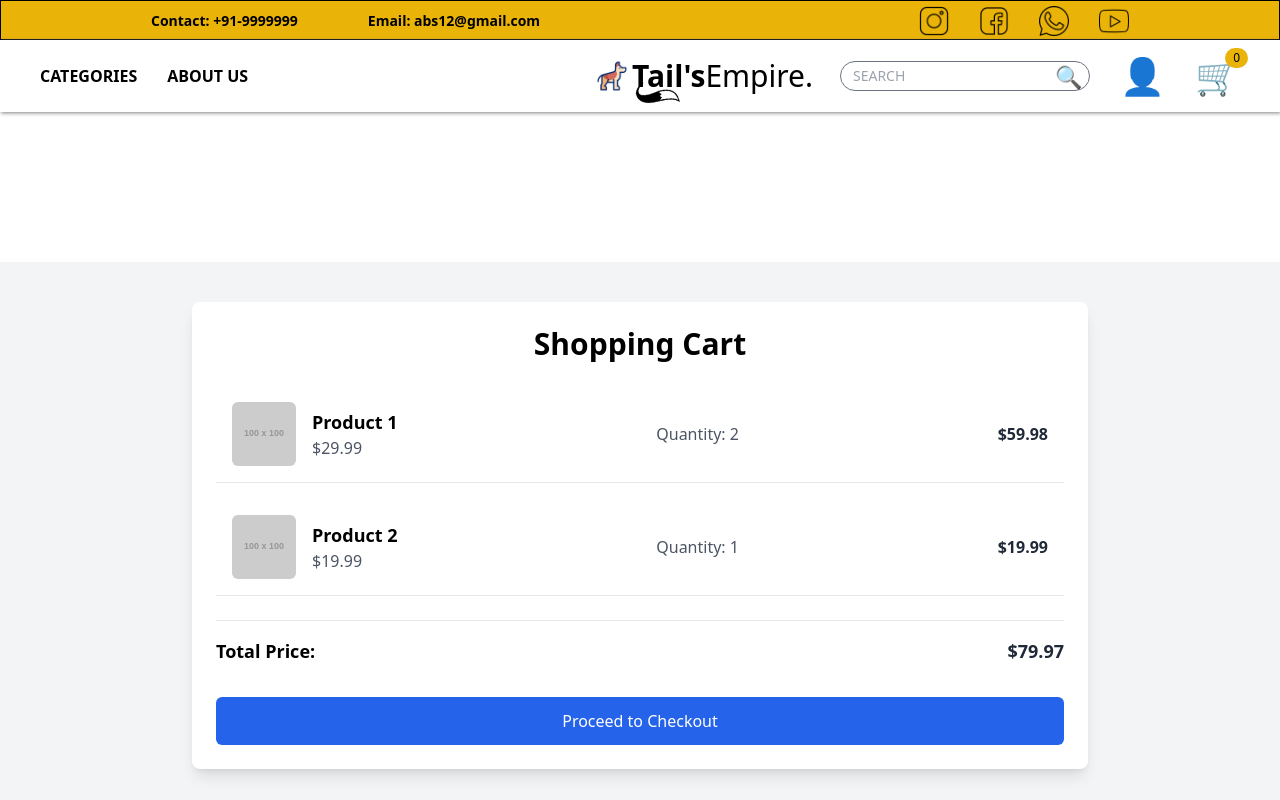
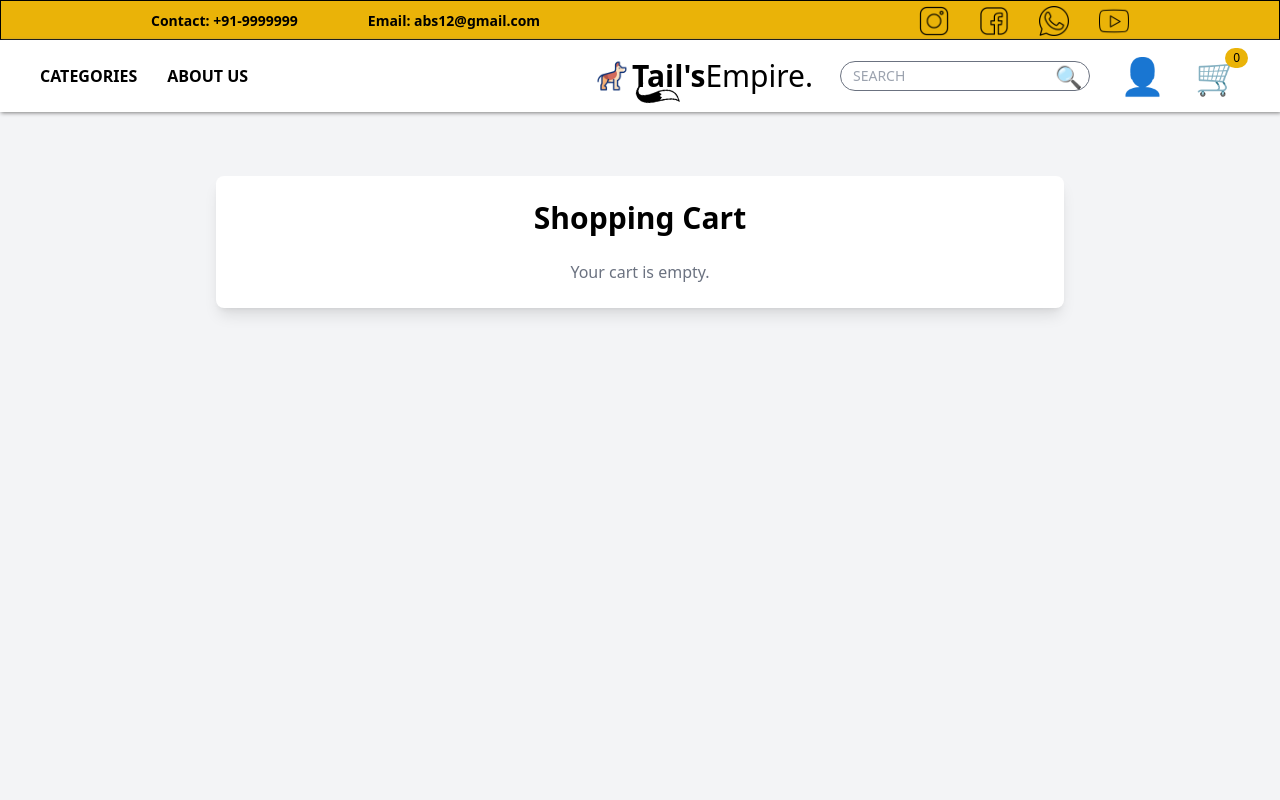
Before and after one commit to IshitaJain2001/tails-empire, a React (Create React App) app: page /Cart in a window 1280 px wide. Shown: the top 800 px of the page. Built offline with nearby package versions, Linux system fonts and the light colour scheme.

Commit message:
cart and bill generation

```diff
--- a/src/components/Cartpage.jsx
+++ b/src/components/Cartpage.jsx
@@ -1,79 +1,216 @@
-// CartPage.jsx
+
+
+// // // import React from 'react';
+// // // import { useSelector } from 'react-redux';
+
+
+
+// // // const CartPage = () => {
+
+// // //   const productname= useSelector(state=>state.productadded)
+// // //   console.log(productname)
+// // //   const productprices= useSelector(state=>state.productprices)
+// // //   console.log(productprices)
+// // //   const totalPrice = productprices.reduce((acc,cv) => Number(cv)+Number(acc), 0);
+// // //   console.log(totalPrice)
+
+// // //   return (
+// // //     <div className="bg-gray-100 min-h-screen py-10 mt-[150px]">
+// // //       <div className="max-w-4xl mx-auto bg-white p-6 shadow-lg rounded-lg">
+// // //         <h1 className="text-3xl font-bold mb-6 text-center">Shopping Cart</h1>
+
+// // //   {
+// // //     productname.length>0?
+// // //     productname.map((product)=>{
+// // //       return <li>{product}</li>
+// // //     })
+// // //     : <li></li>
+
+// // //   }
+// // //       </div>
+// // //     </div>
+// // //   );
+// // // };
+
+// // // export default React.memo( CartPage) ;
+
+
+// // import React from 'react';
+// // import { useSelector } from 'react-redux';
+
+// // const CartPage = () => {
+// //   const productname = useSelector(state => state.productadded);
+// //   const productprices = useSelector(state => state.productprices);
+
+// //   // Calculate total price
+// //   const totalPrice = productprices.reduce((acc, cv) => Number(cv) + Number(acc), 0);
+
+// //   return (
+// //     <div className="bg-gray-100 min-h-screen py-10 mt-[150px]">
+// //       <div className="max-w-4xl mx-auto bg-white p-6 shadow-lg rounded-lg">
+// //         <h1 className="text-3xl font-bold mb-6 text-center">Shopping Cart</h1>
+
+// //         {
+// //           productname.length > 0 ? (
+// //             <ul className="space-y-4">
+// //               {productname.map((product, index) => (
+// //                 <li key={index} className="flex justify-between items-center border-b pb-4">
+// //                   <span className="text-lg font-semibold">{product}</span>
+// //                   <span className="text-lg font-semibold">₹{productprices[index]}</span>
+// //                 </li>
+// //               ))}
+// //             </ul>
+// //           ) : (
+// //             <p className="text-center text-gray-500">Your cart is empty.</p>
+// //           )
+// //         }
+
+// //         {productname.length > 0 && (
+// //           <div className="border-t mt-6 pt-4 flex justify-between items-center">
+// //             <h2 className="text-2xl font-bold">Total Price</h2>
+// //             <span className="text-2xl font-bold">₹{totalPrice}</span>
+// //           </div>
+// //         )}
+// //       </div>
+// //     </div>
+// //   );
+// // };
+
+// // export default React.memo(CartPage);
+
+
+
+// import React from 'react';
+// import { useSelector } from 'react-redux';
+
+// const CartPage = () => {
+//   const productname = useSelector(state => state.productadded);
+//   const productprices = useSelector(state => state.productprices);
+
+//   // Create an object to count occurrences of each product
+//   const productCount = productname.reduce((acc, product, index) => {
+//     if (acc[product]) {
+//       acc[product].count += 1;
+//       acc[product].price += Number(productprices[index]);
+//     } else {
+//       acc[product] = { count: 1, price: Number(productprices[index]) };
+//     }
+//     return acc;
+//   }, {});
+
+//   // Calculate total price
+//   const totalPrice = Object.values(productCount).reduce((acc, item) => acc + item.price, 0);
+
+//   return (
+//     <div className="bg-gray-100 min-h-screen py-10 ">
+//       <div className="max-w-4xl mx-auto bg-white p-6 shadow-lg rounded-lg">
+//         <h1 className="text-3xl font-bold mb-6 text-center">Shopping Cart</h1>
+
+//         {
+//           Object.keys(productCount).length > 0 ? (
+//             <ul className="space-y-4">
+//               {Object.keys(productCount).map((product, index) => (
+//                 <li key={index} className="flex justify-between items-center border-b pb-4">
+//                   <span className="text-lg font-semibold">
+//                     {product} {productCount[product].count > 1 && `x${productCount[product].count}`}
+//                   </span>
+//                   <span className="text-lg font-semibold">
+//                     ₹{productCount[product].price}
+//                   </span>
+//                 </li>
+//               ))}
+//             </ul>
+//           ) : (
+//             <p className="text-center text-gray-500">Your cart is empty.</p>
+//           )
+//         }
+
+//         {Object.keys(productCount).length > 0 && (
+//           <div className="border-t mt-6 pt-4 flex justify-between items-center">
+//             <h2 className="text-2xl font-bold">Total Price</h2>
+//             <span className="text-2xl font-bold">₹{totalPrice}</span>
+//           </div>
+//         )}
+//       </div>
+//     </div>
+//   );
+// };
+
+// export default React.memo(CartPage);
+
+
 import React from 'react';
-import { Link } from 'react-router-dom';
+import { useSelector } from 'react-redux';
+import { useNavigate } from 'react-router-dom';
 
 const CartPage = () => {
-  const cartItems = [
-    {
-      id: 1,
-      name: 'Product 1',
-      price: 29.99,
-      quantity: 2,
-      image: 'https://via.placeholder.com/100',
-    },
-    {
-      id: 2,
-      name: 'Product 2',
-      price: 19.99,
-      quantity: 1,
-      image: 'https://via.placeholder.com/100',
-    },
-  ];
+  const productname = useSelector(state => state.productadded);
+  const productprices = useSelector(state => state.productprices);
 
-  const totalPrice = cartItems.reduce((total, item) => total + item.price * item.quantity, 0);
+  // Create an object to count occurrences of each product
+  const productCount = productname.reduce((acc, product, index) => {
+    if (acc[product]) {
+      acc[product].count += 1;
+      acc[product].price += Number(productprices[index]);
+    } else {
+      acc[product] = { count: 1, price: Number(productprices[index]) };
+    }
+    return acc;
+  }, {});
+
+  // Calculate total price
+  const totalPrice = Object.values(productCount).reduce((acc, item) => acc + item.price, 0);
+
+  // React Router's navigation hook
+  const navigate = useNavigate();
 
   return (
-    <div className="bg-gray-100 min-h-screen py-10 mt-[150px]">
-      <div className="max-w-4xl mx-auto bg-white p-6 shadow-lg rounded-lg">
+    <div className="bg-gray-100 min-h-screen py-10">
+      <div className="max-w-4xl mx-auto bg-gray-100 p-6">
+        <div className="bg-white p-6 shadow-lg rounded-lg">
           <h1 className="text-3xl font-bold mb-6 text-center">Shopping Cart</h1>
 
-        {cartItems.length > 0 ? (
+          {
+            Object.keys(productCount).length > 0 ? (
+              <ul className="space-y-4">
+                {Object.keys(productCount).map((product, index) => (
+                  <li key={index} className="flex justify-between items-center border-b pb-4">
+                    <span className="text-lg font-semibold">
+                      {product} {productCount[product].count > 1 && `x${productCount[product].count}`}
+                    </span>
+                    <span className="text-lg font-semibold">
+                      ₹{productCount[product].price}
+                    </span>
+                  </li>
+                ))}
+              </ul>
+            ) : (
+              <p className="text-center text-gray-500">Your cart is empty.</p>
+            )
+          }
+
+          {Object.keys(productCount).length > 0 && (
             <>
-            <div className="space-y-4">
-              {cartItems.map((item) => (
-                <div
-                  key={item.id}
-                  className="flex items-center justify-between p-4 border-b border-gray-200"
-                >
-                  <div className="flex items-center space-x-4">
-                    <img
-                      src={item.image}
-                      alt={item.name}
-                      className="w-16 h-16 object-cover rounded-md"
-                    />
-                    <div>
-                      <h2 className="text-lg font-semibold">{item.name}</h2>
-                      <p className="text-gray-600">${item.price.toFixed(2)}</p>
-                    </div>
-                  </div>
-                  <div>
-                    <p className="text-gray-600">Quantity: {item.quantity}</p>
-                  </div>
-                  <div className="font-bold text-gray-800">
-                    ${(item.price * item.quantity).toFixed(2)}
-                  </div>
-                </div>
-              ))}
+              <div className="border-t mt-6 pt-4 flex justify-between items-center">
+                <h2 className="text-2xl font-bold">Total Price</h2>
+                <span className="text-2xl font-bold">₹{totalPrice}</span>
               </div>
 
-            <div className="mt-6">
-              <div className="flex justify-between items-center py-4 border-t border-gray-200">
-                <span className="text-lg font-semibold">Total Price:</span>
-                <span className="text-lg font-bold text-gray-800">${totalPrice.toFixed(2)}</span>
-              </div>
-          <Link to="/Address">
-          <button className="mt-4 w-full px-6 py-3 bg-blue-600 text-white rounded-md hover:bg-blue-700 transition duration-300">
-                Proceed to Checkout
+              {/* Button to redirect to Address Page */}
+              <div className="mt-6 flex justify-center">
+                <button
+                  onClick={() => navigate('/address')}
+                  className="bg-blue-500 hover:bg-blue-600 text-white font-bold py-2 px-4 rounded-lg"
+                >
+                  Confirm Address
                 </button>
-          </Link>
               </div>
             </>
-        ) : (
-          <p className="text-center text-gray-600">Your cart is empty.</p>
           )}
+        </div>
       </div>
     </div>
   );
 };
 
-export default CartPage;
+export default React.memo(CartPage);
--- a/src/components/Husky.jsx
+++ b/src/components/Husky.jsx
@@ -1,33 +1,43 @@
 
 
 import React from 'react'
-import { useDispatch} from 'react-redux';
+import { useDispatch, useSelector} from 'react-redux';
 
-export default function Husky() {
+ function Husky() {
 
 const dispatch= useDispatch()
   const huskies = [
     {
       name: 'Husky-1',
     //   image: `${aquarium}`,
-      description: 'Golden Retrievers are friendly, intelligent, and devoted. They are great family pets and are known for their friendly and tolerant attitude.'
+      description: 'Golden Retrievers are friendly, intelligent, and devoted. They are great family pets and are known for their friendly and tolerant attitude.',
+      price:800
     },
     {
       name: 'husky-2',
     //   image: `${filter}`,
-      description: 'German Shepherds are courageous, confident, and smart. They are known for their loyalty and are often used as working dogs in police and military roles.'
+      description: 'German Shepherds are courageous, confident, and smart. They are known for their loyalty and are often used as working dogs in police and military roles.',
+      price:400
     },
     {
       name: 'husky-3',
     //   image: `${airfilter}`,
-      description: 'Bulldogs are known for their muscular build and wrinkled face. They are calm, courageous, and have a friendly demeanor, making them great companions.'
+      description: 'Bulldogs are known for their muscular build and wrinkled face. They are calm, courageous, and have a friendly demeanor, making them great companions.',
+      price:200
     },
     // Add more breeds as needed
   ];
 
- const dispatched=()=>{
+  const productname= useSelector(state=>state.productadded)
+  console.log(productname)
+
+ const dispatched=(payment,item)=>{
     dispatch({
-type:"ITEM_ADDED"
+type:"ITEM_ADDED",
+payload:{
+  pay:payment,
+  item:item
+}
     })
     console.log('dispatched')
  }
@@ -40,7 +50,8 @@ type:"ITEM_ADDED"
             <img src={breed.image} alt={breed.name} className="w-full h-[400px] object-cover"/>
             <div className="p-4">
               <h3 className="text-3xl h-[50px] w-[300px] bg-gray-400 text-center font-semibold py-[5px] mx-auto mb-2">{breed.name}</h3>
-              <button className="text-gray-700 border border-black rounded-[50px]" onClick={dispatched}>ADD TO CART</button>
+              <h3 className="text-3xl h-[50px] w-[300px] bg-gray-400 text-center font-semibold py-[5px] mx-auto mb-2">{breed.price}</h3>
+              <button className="text-gray-700 border border-black rounded-[50px]" onClick={()=>dispatched(`${breed.price}`,`${breed.name}`)}>ADD TO CART</button>
             </div>
           </div>
         ))}
@@ -48,3 +59,5 @@ type:"ITEM_ADDED"
     </section>
   )
 }
+
+export default React.memo(Husky)
--- a/src/store.jsx
+++ b/src/store.jsx
@@ -1,57 +1,4 @@
-// import { Provider } from "react-redux";
-// import { createStore } from "redux";
-// const initialState= {
-//     listofItems:["aquarium","filter","water filter","air filter","husky","dog","cat","shepherd","shitzu","dog collar","collar","collars","dog collars","dogs","cat collars","cats","bowls","dog bowls","cat bowls",
-//       "leash","bowl","tub","bath tub"
-//     ],
-//     wordsearched:[],
-// itemCount:0,
-//     isHome:false,
-//     isBack:false,
 
-// }
-// const reducerfn=(state=initialState,action)=>{
-// switch(action.type){
-
-//           case "SEARCH_ITEMS":
-//             const searched= action.payload.trim()
-//             if(searched === "" ){
-//           return {
-//                 ...state,
-//                 wordsearched: [],
-//               };
-
-
-//             }
-
-
-//   const filteredItems = state.listofItems.filter((item) =>
-//     item.toLowerCase().includes(searched.toLowerCase())
-//   );
-//   return {
-//     ...state,
-//     wordsearched: filteredItems,
-//   };
-
-//   case "NAVIGATOR":
-//     return{
-//       ...state,
-//       isHome:action.payload.isHome,
-//       isBack:action.payload.isBack,
-//     }
-
-
-
-
-
-//           default: return state
-//         }
-//       };
-//  const store=createStore(reducerfn)
-
-// export const StoreProvider=({children})=>{
-//    return <Provider store={store}>{children}</Provider>
-// }
 
 
 
@@ -65,10 +12,13 @@ const initialState= {
 itemCount:0,
     isHome:false,
     isBack:false,
+    productadded:[],
+    productprices:[]
 
 }
 const reducerfn=(state=initialState,action)=>{
   console.log(action)
+
 switch(action.type){
           case "SEARCH_ITEMS":
             const searched= action.payload.trim()
@@ -100,13 +50,16 @@ switch(action.type){
 
         case "ITEM_ADDED"   : return{
           ...state,
-          itemCount:state.itemCount+1
+          itemCount:state.itemCount+1,
+          productadded:  [...state.productadded, action.payload.item],
+          productprices:  [...state.productprices, action.payload.pay],
         }
 
 
           default: return state
         }
       };
+
  const store=createStore(reducerfn)
 
 export const StoreProvider=({children})=>{
```
Also changed, not shown: src/App.js (+4 -5 lines), src/components/EmptyCart.jsx (deleted, +0 -14 lines), src/components/Header.jsx (+2 -12 lines). Lines whose indentation alone changed are shown as unchanged.
